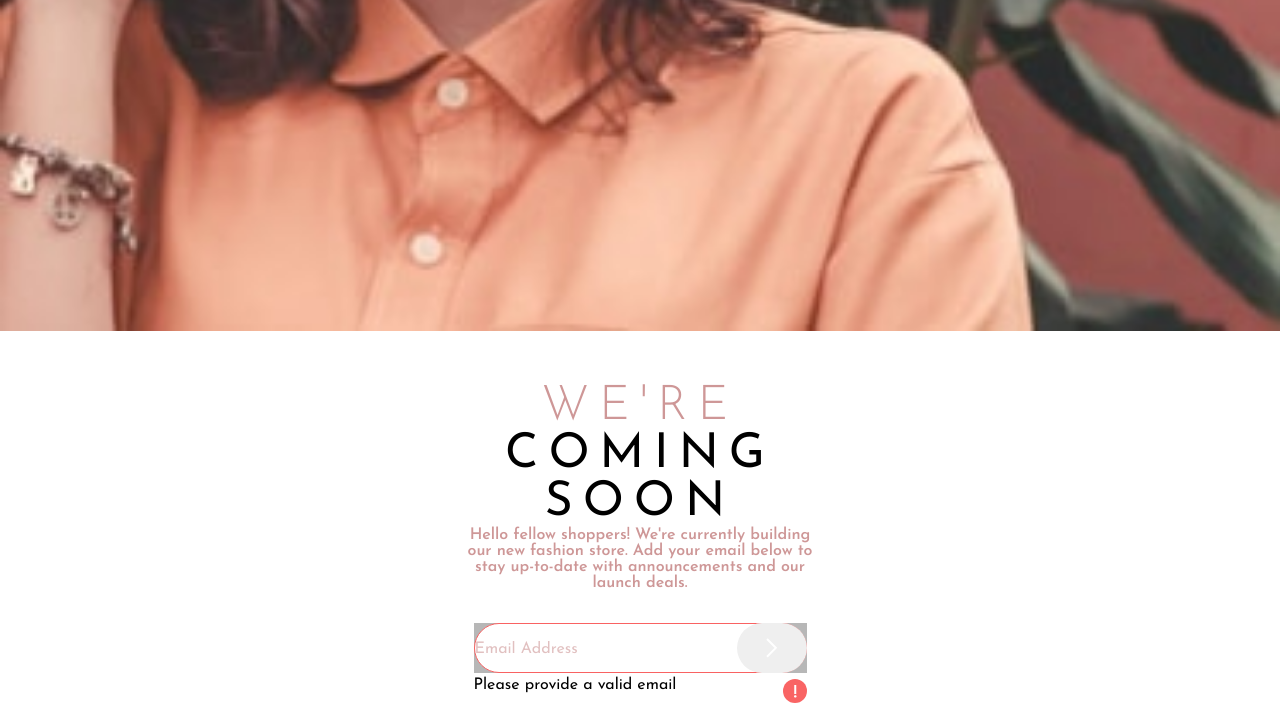
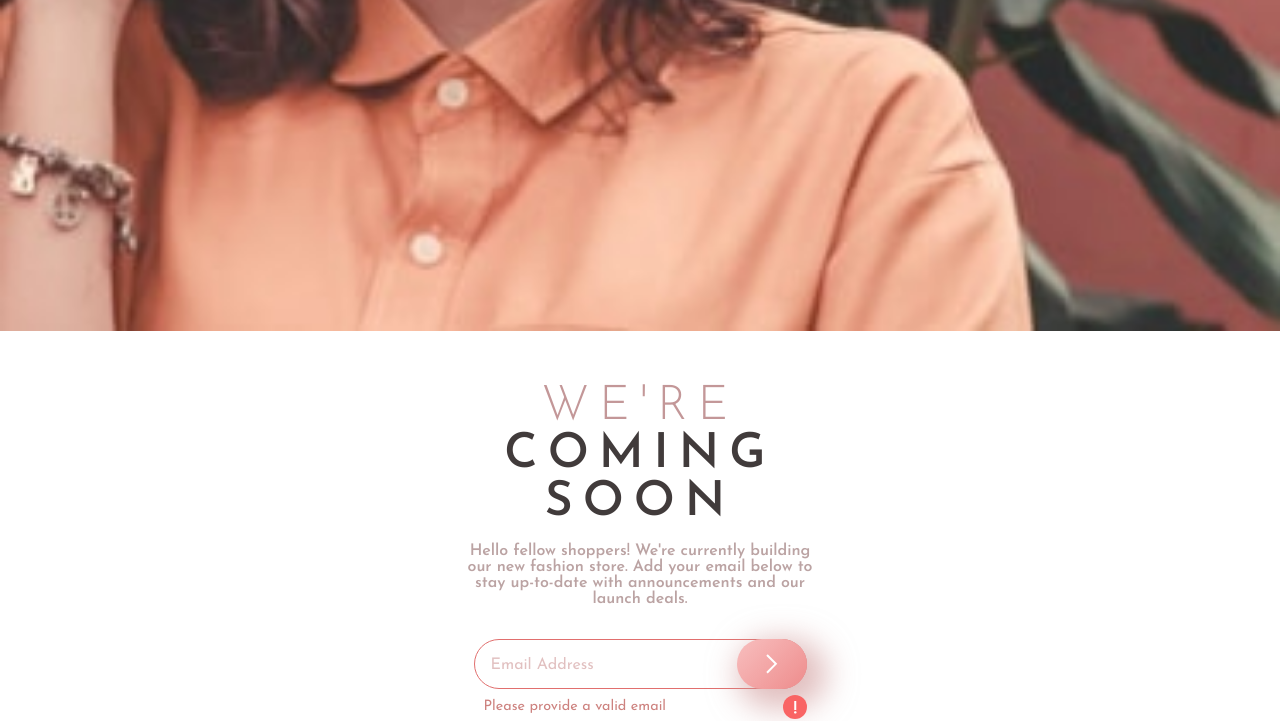
Before and after one commit to gwtpraveen/base-apparel-comming-soon-page, a plain HTML site: page index.html in a window 1280 px wide. Shown: the part 602-1323 px from the top of the page. Drawn offline with Linux system fonts and the light colour scheme.

Commit message:
set colors

```diff
--- a/style.scss
+++ b/style.scss
@@ -9,8 +9,8 @@ $Dark-Grayish-Red: hsl(0, 6%, 24%);
 $gradient-angle : 135deg;
 $gradient-type: Linear;
 
-// - Linear, 135deg, from hsl(0, 0%, 100%), to hsl(0, 100%, 98%)
-// - Linear, 135deg, from hsl(0, 80%, 86%), to hsl(0, 74%, 74%)
+// - Linear, 135deg, from hsl(0, 0%, 100%), hsl(0, 100%, 98%)
+// - Linear, 135deg, from hsl(0, 80%, 86%), hsl(0, 74%, 74%)
 
 * {
     margin: 0;
@@ -34,20 +34,23 @@ body {
     .h1 {
         margin-top: 3rem;
         font-size: 3rem;
-        font-weight: 400;
+        font-weight: 600;
         text-transform: uppercase;
         letter-spacing: 10px;
+        color: #413b3b;
 
         span {
             font-weight: 300;
-            color: $Desaturated-Red;
+            // color: $Desaturated-Red;
+            color: #c39798;
         }
     }
 
     .discription {
         width: 95%;
-        margin: auto;
-        color: $Desaturated-Red;
+        margin: 1rem auto 0;
+        // color: $Dark-Grayish-Red;
+        color: #bba3a3;
         font-weight: 600;
     }
 
@@ -58,21 +61,24 @@ body {
             position: relative;
             width: 90%;
             margin: auto;
-            background-color: rgba(65, 65, 65, 0.378);
 
             .email-inputfeild {
                 width: 100%;
                 height: 50px;
                 position: relative;
-                // padding: 1rem;
+                padding: 0 1rem;
                 border-radius: 25px;
-                border: 1px solid $Soft-Red;
+                border: 1px solid #e16f6e;
 
                 &::placeholder {
                     font-family: 'Josefin Sans', sans-serif;
                     font-size: 1rem;
                     color: $Desaturated-Red;
                     opacity: .6;
+                }
+
+                &:active, &:focus {
+                    outline: none;
                 }
             }
 
@@ -88,12 +94,21 @@ body {
                 justify-content: center;
                 align-items: center;
                 cursor: pointer;
+                background-image: linear-gradient(135deg, hsl(0, 80%, 86%), hsl(0, 74%, 74%));
+                box-shadow: 10px 10px 30px 10px hsla(0, 36%, 70%, 0.611);
+
+                &:hover {
+                    // background-image: linear-gradient(135deg, hsl(0, 0%, 100%), hsl(0, 100%, 98%));
+                    opacity: .8;
+                }
             }
 
             .email-error {
                 position: absolute;
-                bottom: -20px;
-                left: 0;
+                bottom: -25px;
+                left: 10px;
+                font-size: .9rem;
+                color: #cd827f;
             }
 
             .error-icon {
```
Also changed, not shown: style.css, 1 other file.
